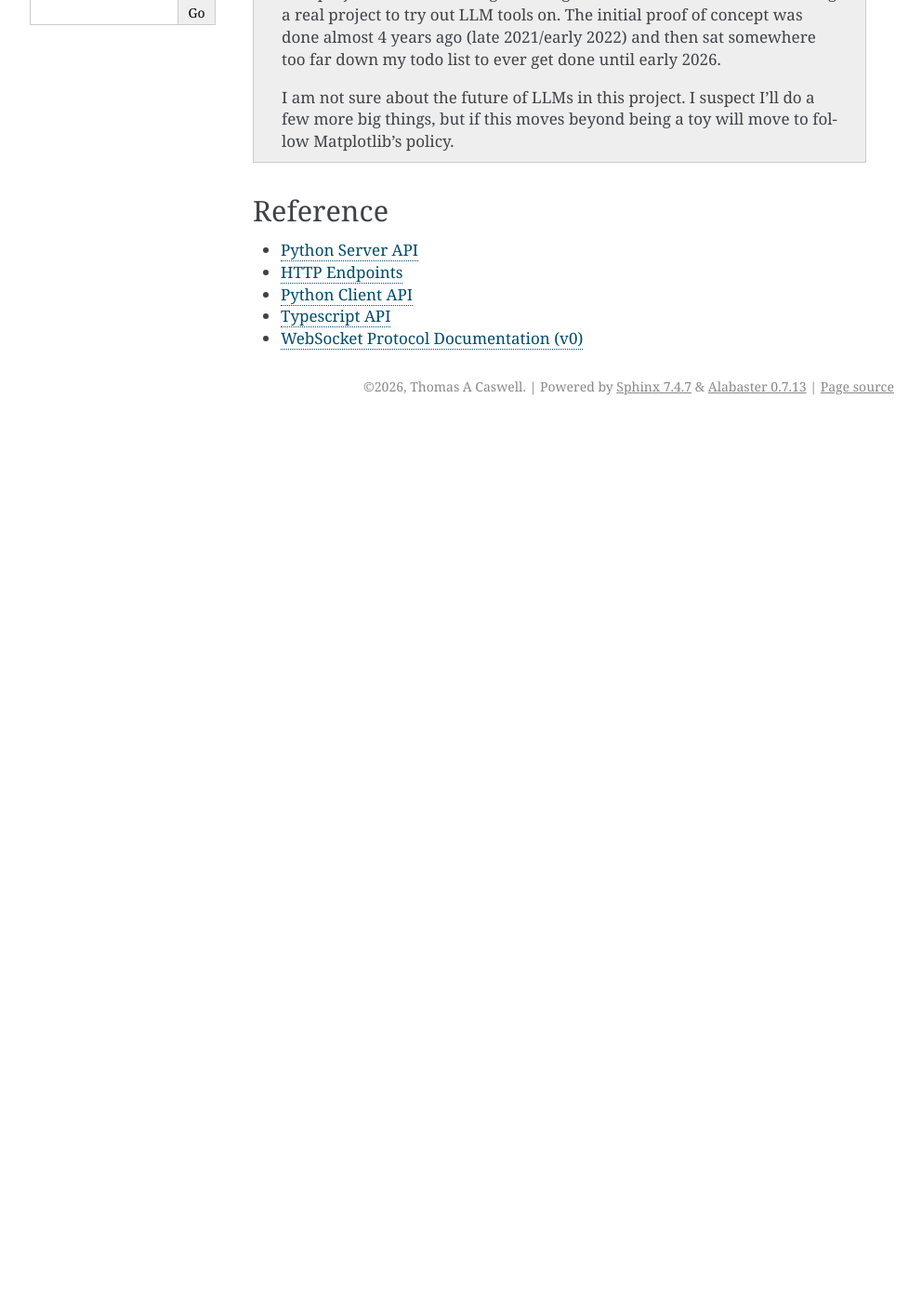
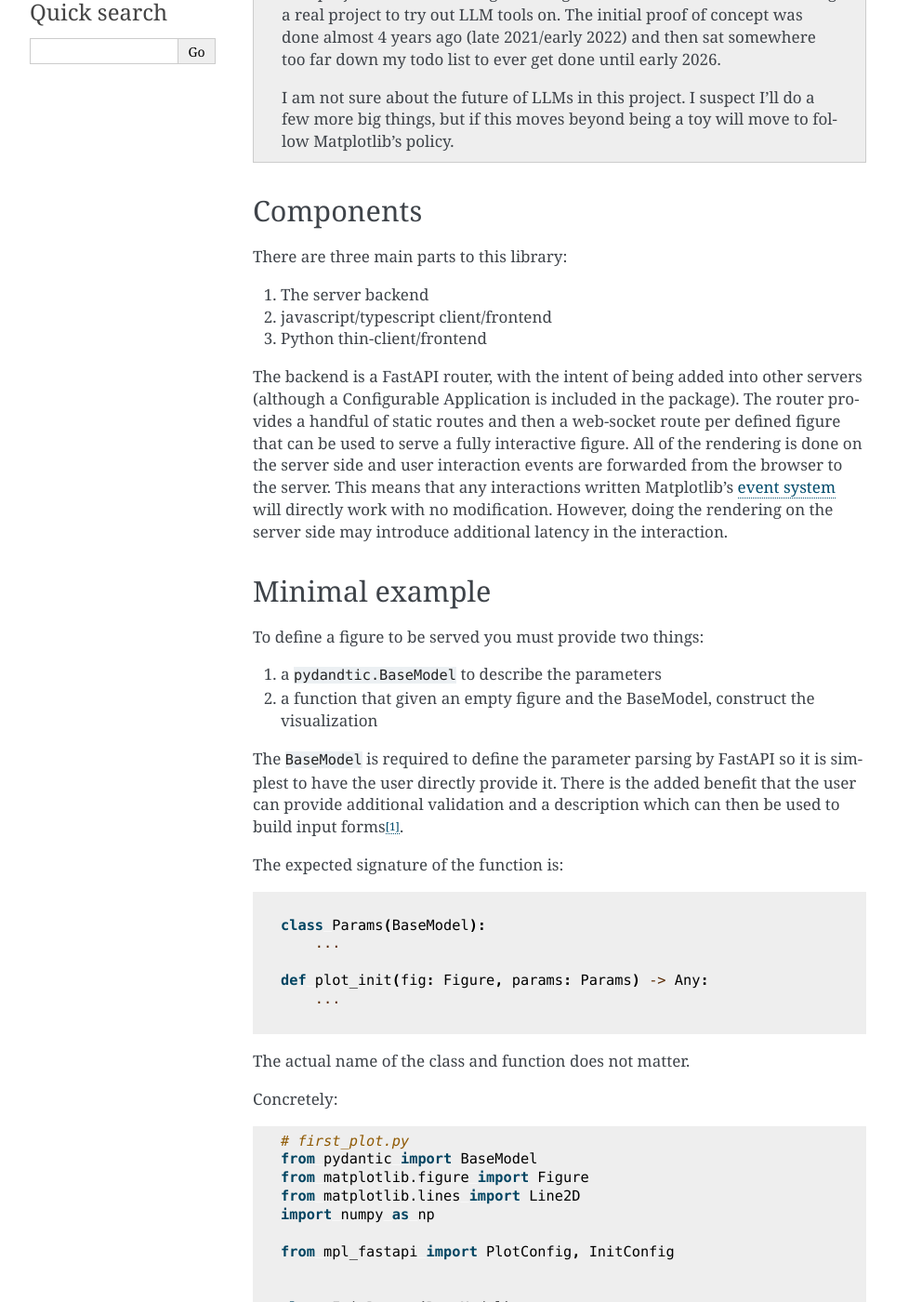
Before and after one commit to tacaswell/matplotlib-fastapi, a Sphinx documentation site: the page built from docs/source/index.md, in a window 1280 px wide and 1400 px high, scrolled down 270 px. Shown: the whole window at 93% size, without its empty margins (148-1140 px from the left). Built offline with Sphinx 7.4.7, drawn with Linux system fonts in a browser that asks for light colours; before the commit the page ends 900 px from its top, so only the background shows below that; some of the changed text lies outside the part shown.

Commit message:
DOC/WIP: more docs
Written with my fingers and brain.

````diff
--- a/docs/source/index.md
+++ b/docs/source/index.md
@@ -17,11 +17,115 @@
 big things, but if this moves beyond being a toy will move to follow Matplotlib's policy.
 ```
 
+## Components
+
+There are three main parts to this library:
+
+1. The server backend
+2. javascript/typescript client/frontend
+3. Python thin-client/frontend
+
+The backend is a FastAPI router, with the intent of being added into other
+servers (although a Configurable Application is included in the package).  The
+router provides a handful of static routes and then a web-socket route per
+defined figure that can be used to serve a fully interactive figure.  All of
+the rendering is done on the server side and user interaction events are
+forwarded from the browser to the server.  This means that any interactions
+written Matplotlib's [event
+system](https://matplotlib.org/stable/users/explain/figure/event_handling.html#id1)
+will directly work with no modification.  However, doing the rendering on the
+server side may introduce additional latency in the interaction.
+
+## Minimal example
+
+To define a figure to be served you must provide two things:
+
+1. a `pydandtic.BaseModel` to describe the parameters
+2. a function that given an empty figure and the BaseModel, construct the
+   visualization
+
+The `BaseModel` is required to define the parameter parsing by FastAPI so it is
+simplest to have the user directly provide it.  There is the added benefit that
+the user can provide additional validation and a description which can then be
+used to build input forms[^1].
+
+The expected signature of the function is:
+
+```python
+
+class Params(BaseModel):
+    ...
+
+def plot_init(fig: Figure, params: Params) -> Any:
+    ...
+
+```
+
+The actual name of the class and function does not matter.
+
+Concretely:
+
+```python
+# first_plot.py
+from pydantic import BaseModel
+from matplotlib.figure import Figure
+from matplotlib.lines import Line2D
+import numpy as np
+
+from mpl_fastapi import PlotConfig, InitConfig
+
+
+class InitParams(BaseModel):
+    """Parameters for sine wave visualization."""
+
+    frequency: float
+
+
+def create_plot(fig: Figure, params: InitParams) -> None:
+    ax = fig.subplots()
+    ax.set_xlabel(r"$\theta$")
+    ax.set_ylabel(r"$\sin(\omega\theta)$")
+
+    ω = params.frequency
+    θ = np.linspace(0, 2 * np.pi, 256)
+
+    (ln,) = ax.plot(θ, np.sin(ω * θ), label=rf"$\omega={ω:.2f}$")
+    ax.legend()
+
+
+plots: dict[str, InitConfig] = {
+    "sine": PlotConfig("Sine wave", InitConfig(create_plot, InitParams))
+}
+
+```
+
+If we then invoke the bundled application via:
+
+```sh
+python -m mpl_fastapi first_plot:plots --port 8080
+```
+
+will serve the plot on `localhost` (be default with a single-user key).  The
+first argument is `module:attribute` of where a `dict[str, InfoConfig]` can be
+found.  Both names are arbitrary so long as the module can be imported.  All of
+the standard `uvicorn` command line flags can be passed and are forwarded
+through to `uvicorn`.
+
+This is a live figure rendered on the server and displayed in a browser.  Each
+connection to the server is a new websocket which in turn generates it's own
+`Figure` instance.  Thus, multiple independent clients can be served
+simultaneously.  All of the user events from the browser (mouse motion, mouse
+buttons, key press/release, and enter/exit events) are sent back to the server
+over the websocket and handled on the server side.  Thus, any code that
+currently uses Matplotlib's event system will "just work" out of the box.
+
+At this point
+
 ## Reference
 
 ```{toctree}
 ---
-maxdepth: 1
+maxdepth: 2
 ---
 API.md
 open_api.rst
@@ -30,3 +134,7 @@
 websocket-protocol
 
 ```
+
+[^1]: In the future it is conceivable that we could auto-construct the
+    BaseModel from introspecting the signature, however that FastAPI does not
+    do this
````
